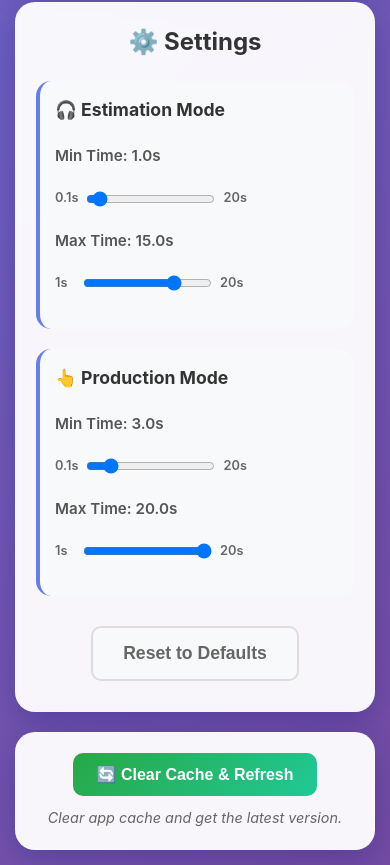
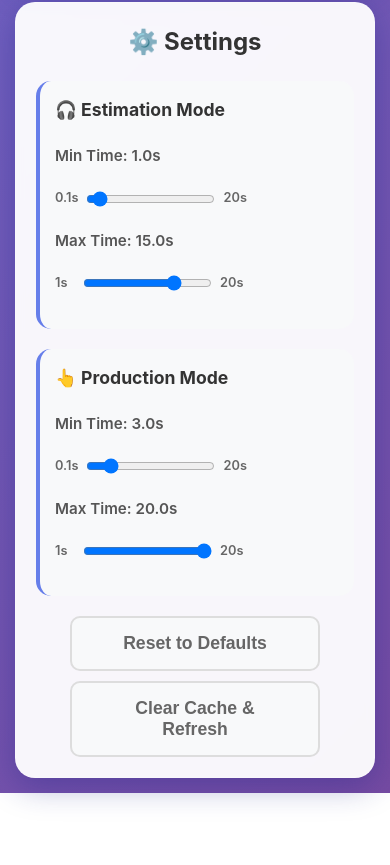
Before and after one commit to JonasLoos/timetrainer, a plain HTML site: page index.html in a window 390 px wide. Shown: the part 1831-2696 px from the top of the page. After the commit the page ends 2624 px from the top, so only its background shows below. Drawn offline with Linux system fonts and the light colour scheme.

Commit message:
fix clear cache btn

```diff
--- a/index.html
+++ b/index.html
@@ -170,15 +170,8 @@
             </div>
             <div class="settings-actions">
                 <button id="reset-settings" class="action-btn secondary">Reset to Defaults</button>
+                <button id="clear-cache" class="action-btn secondary">Clear Cache & Refresh</button>
             </div>
-        </div>
-
-        <!-- Clear Cache Section -->
-        <div class="cache-control">
-            <button id="clear-cache" class="cache-btn">
-                🔄 Clear Cache & Refresh
-            </button>
-            <p class="cache-note">Clear app cache and get the latest version.</p>
         </div>
     </div>
 
--- a/script.js
+++ b/script.js
@@ -53,8 +53,6 @@ class TimeTrainer {
         document.getElementById('production-min').addEventListener('input', (e) => this.updateSetting('production', 'min', e.target.value));
         document.getElementById('production-max').addEventListener('input', (e) => this.updateSetting('production', 'max', e.target.value));
         document.getElementById('reset-settings').addEventListener('click', () => this.resetSettings());
-
-        // Cache management
         document.getElementById('clear-cache').addEventListener('click', () => this.clearCacheAndRefresh());
     }
 
@@ -855,45 +853,43 @@ class TimeTrainer {
         }
     }
 
-    // CACHE MANAGEMENT METHODS
     async clearCacheAndRefresh() {
-        const button = document.getElementById('clear-cache');
-        const originalText = button.textContent;
+        if (confirm('This will clear all cached data and refresh the app. Continue?')) {
+            try {
+                // Clear all localStorage data
+                localStorage.clear();
 
-        try {
-            // Update button to show progress
-            button.textContent = '⏳ Clearing cache...';
-            button.disabled = true;
+                // Clear service worker caches
+                if ('serviceWorker' in navigator) {
+                    const registration = await navigator.serviceWorker.ready;
+                    if (registration.active) {
+                        // Send message to service worker to clear all caches
+                        registration.active.postMessage({ type: 'CLEAR_CACHE' });
 
-            // Send message to service worker to clear all caches
-            if ('serviceWorker' in navigator && navigator.serviceWorker.controller) {
-                navigator.serviceWorker.controller.postMessage({ type: 'CLEAR_CACHE' });
+                        // Wait a moment for cache clearing to complete
+                        await new Promise(resolve => setTimeout(resolve, 500));
 
-                // Wait a bit for cache clearing
-                await new Promise(resolve => setTimeout(resolve, 500));
+                        // Unregister service worker to ensure fresh start
+                        await registration.unregister();
+                    }
+                }
+
+                // Clear browser caches and force complete reload
+                if ('caches' in window) {
+                    const cacheNames = await caches.keys();
+                    await Promise.all(
+                        cacheNames.map(cacheName => caches.delete(cacheName))
+                    );
+                }
+
+                // Force hard refresh with cache bypass
+                window.location.reload(true);
+
+            } catch (error) {
+                console.error('Error clearing cache:', error);
+                // Fallback: just reload with cache bypass
+                window.location.reload(true);
             }
-
-            // Clear local storage as well
-            localStorage.clear();
-
-            // Update button text
-            button.textContent = '✅ Cache cleared! Refreshing...';
-
-            // Wait a moment then refresh
-            setTimeout(() => {
-                window.location.reload(true);
-            }, 1000);
-
-        } catch (error) {
-            console.error('Failed to clear cache:', error);
-            button.textContent = '❌ Error - Try again';
-            button.disabled = false;
-
-            // Reset button after 3 seconds
-            setTimeout(() => {
-                button.textContent = originalText;
-                button.disabled = false;
-            }, 3000);
         }
     }
 }
--- a/styles.css
+++ b/styles.css
@@ -530,7 +530,10 @@ header h1 {
 }
 
 .settings-actions {
-    text-align: center;
+    display: flex;
+    justify-content: center;
+    gap: 15px;
+    flex-wrap: wrap;
     margin-top: 20px;
 }
 
@@ -644,6 +647,10 @@ header h1 {
         width: 20px;
         height: 20px;
     }
+
+    .settings-actions {
+        gap: 10px;
+    }
 }
 
 @media (max-width: 480px) {
@@ -716,69 +723,16 @@ header h1 {
         margin: 12px 0;
     }
 
-    .cache-control {
-        padding: 15px;
-        margin-top: 15px;
+    .settings-actions {
+        flex-direction: column;
+        gap: 10px;
     }
 
-    .cache-btn {
-        padding: 10px 20px;
-        font-size: 0.9rem;
-        min-width: 180px;
+    .settings-actions .action-btn {
+        width: 100%;
+        max-width: 250px;
+        margin: 0 auto;
     }
-
-    .cache-note {
-        font-size: 0.8rem;
-    }
-}
-
-/* Cache Control Section */
-.cache-control {
-    background: rgba(255, 255, 255, 0.95);
-    padding: 20px;
-    border-radius: 20px;
-    box-shadow: 0 8px 32px rgba(31, 38, 135, 0.37);
-    backdrop-filter: blur(4px);
-    border: 1px solid rgba(255, 255, 255, 0.18);
-    margin-top: 20px;
-    text-align: center;
-}
-
-.cache-btn {
-    padding: 12px 24px;
-    border: none;
-    border-radius: 10px;
-    font-size: 1rem;
-    font-weight: 600;
-    cursor: pointer;
-    transition: all 0.3s ease;
-    background: linear-gradient(135deg, #28a745, #20c997);
-    color: white;
-    margin-bottom: 10px;
-    display: inline-block;
-    min-width: 200px;
-}
-
-.cache-btn:hover:not(:disabled) {
-    transform: translateY(-2px);
-    box-shadow: 0 4px 12px rgba(40, 167, 69, 0.3);
-}
-
-.cache-btn:active:not(:disabled) {
-    transform: translateY(0);
-}
-
-.cache-btn:disabled {
-    opacity: 0.7;
-    cursor: not-allowed;
-    transform: none;
-}
-
-.cache-note {
-    color: #666;
-    font-size: 0.9rem;
-    margin: 0;
-    font-style: italic;
 }
 
 /* Animation for status changes */
```
